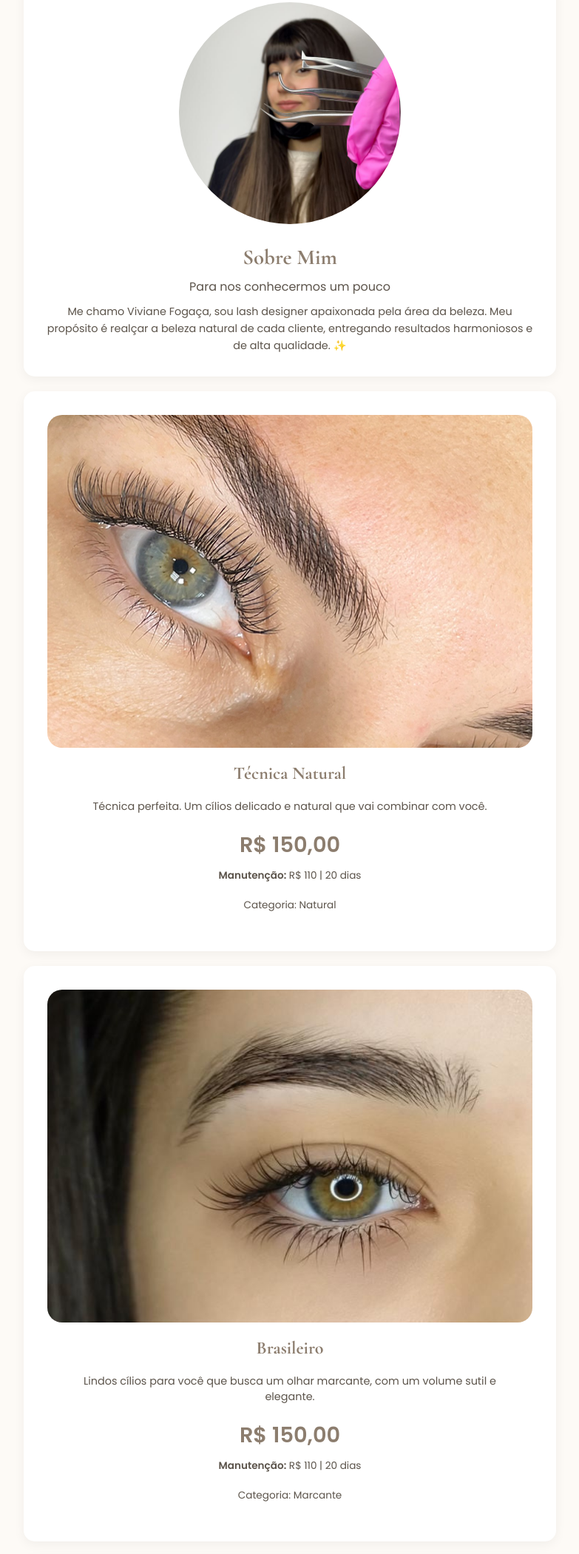
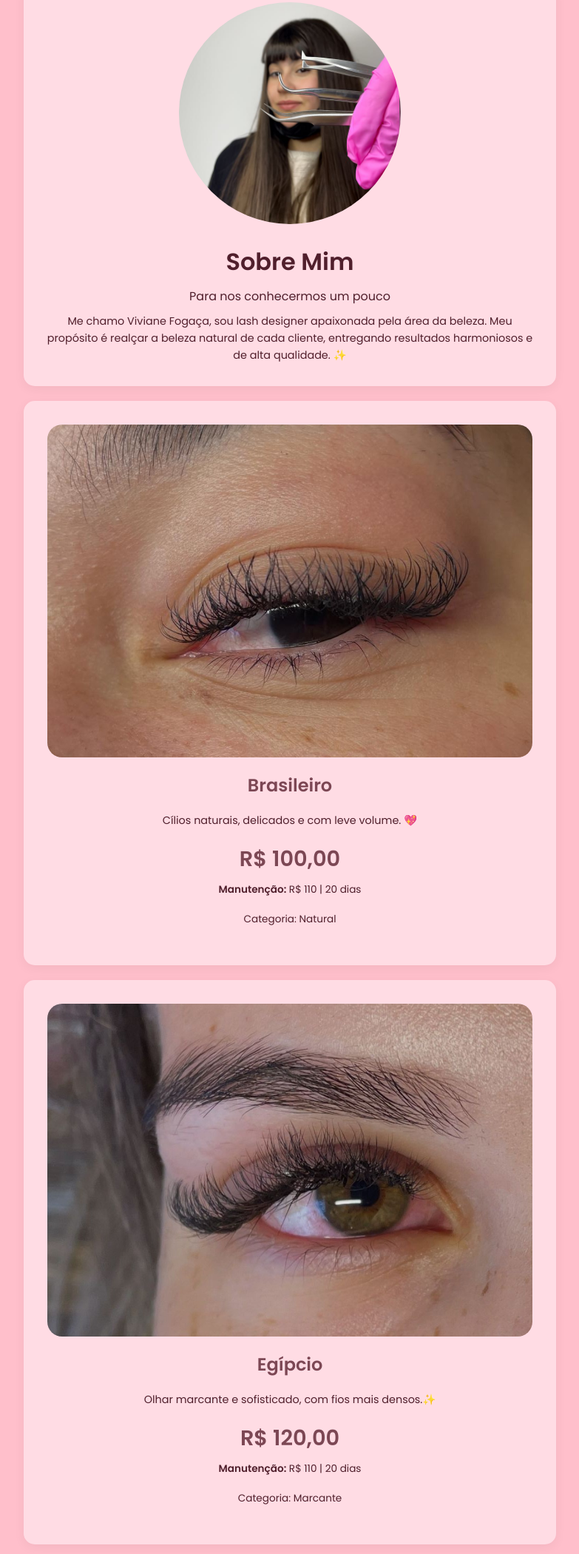
Before and after one commit to jian-19/Lash-Design-Vivi, a plain HTML site: page index.html in a window 1280 px wide. Shown: the part 359-2460 px from the top of the page at 74% size, without its empty margins (248-1031 px from the left). Drawn offline with nearby package versions, Linux system fonts and the light colour scheme.

Commit message:
add new colors and img

```diff
--- a/components/css/style.css
+++ b/components/css/style.css
@@ -1,9 +1,20 @@
-:root {
+/*:root {
     --bg-color: #fdfaf6;
     --card-bg-color: #ffffff;
     --text-color: #5c544b;
     --primary-color: #d3bca7;
     --heading-color: #8c7d6e;
+    --font-heading: 'Cormorant Garamond', serif;
+    --font-body: 'Poppins', sans-serif;
+}
+*/
+
+:root {
+    --bg-color: #ffbfcb;
+    --card-bg-color: #ffdce4; /* Branco para dar mais contraste e leveza */
+    --text-color: #501f2c;    /* Cor mais escura para garantir a legibilidade */
+    --primary-color: #a86f7b;
+    --heading-color: #7c4754;
     --font-heading: 'Cormorant Garamond', serif;
     --font-body: 'Poppins', sans-serif;
 }
@@ -71,11 +82,10 @@ body {
     margin-bottom: 20px;
 }
 
-h2 {
-    font-family: var(--font-heading);
-    color: var(--heading-color);
-    font-size: 1.8rem;
+h1 {
+    font-size: 2rem;
     margin-bottom: 10px;
+    font-weight: 900;
 }
 
 .bio {
@@ -102,8 +112,7 @@ h2 {
 }
 
 .service-card h3 {
-    font-family: var(--font-heading);
-    font-weight: 700;
+    font-weight: 800;
     color: var(--heading-color);
     font-size: 1.5rem;
     margin: 20px;
--- a/index.html
+++ b/index.html
@@ -22,7 +22,7 @@
 
         <section id="sobre" class="card">
             <img src="components/src/img/profile.jpeg" alt="Foto da profissional" class="profile-pic">
-            <h2>Sobre Mim</h2>
+            <h1>Sobre Mim</h1>
             <p>Para nos conhecermos um pouco</p>
             <p class="bio">
                 Me chamo Viviane Fogaça, sou lash designer apaixonada pela área da beleza.
@@ -31,11 +31,12 @@
         </section>
 
         <section id="servicos">
+
             <div class="card service-card">
-                <img class="service-img" src="components/src/img/natural.jpg" alt="Extensão de Cílios Natural">
-                <h3>Técnica Natural</h3>
-                <p class="service-desc">Técnica perfeita. Um cílios delicado e natural que vai combinar com você.</p>
-                <div class="price">R$ 150,00</div>
+                <img class="service-img" src="components/src/img/brasileiro.jpg" alt="Extensão de Cílios Brasileiro">
+                <h3>Brasileiro</h3>
+                <p class="service-desc">Cílios naturais, delicados e com leve volume. 💖</p>
+                <div class="price">R$ 100,00</div>
                 <div class="maintenance">
                     <strong>Manutenção:</strong> R$ 110 | 20 dias
                 </div>
@@ -43,10 +44,10 @@
             </div>
 
             <div class="card service-card">
-                <img class="service-img" src="components/src/img/brasileiro.jpeg" alt="Extensão de Cílios Brasileiro">
-                <h3>Brasileiro</h3>
-                <p class="service-desc">Lindos cílios para você que busca um olhar marcante, com um volume sutil e elegante.</p>
-                <div class="price">R$ 150,00</div>
+                <img class="service-img" src="components/src/img/egipsio.jpg" alt="Extensão de Cílios Egípcio">
+                <h3>Egípcio</h3>
+                <p class="service-desc">Olhar marcante e sofisticado, com fios mais densos.✨</p>
+                <div class="price">R$ 120,00</div>
                 <div class="maintenance">
                     <strong>Manutenção:</strong> R$ 110 | 20 dias
                 </div>
@@ -54,14 +55,36 @@
             </div>
 
             <div class="card service-card">
+                <img class="service-img" src="components/src/img/fox.jpg" alt="Extensão de Cílios Fox Eyes">
+                <h3>Fox Eyes (Olhar de Raposa)</h3>
+                <p class="service-desc">Cantos alongados, efeito de olhar puxadinho e sensual.🦊</p>
+                <div class="price">R$ 130,00</div>
+                <div class="maintenance">
+                    <strong>Manutenção:</strong> R$ 110 | 20 dias
+                </div>
+                <div class="category">Categoria: Efeito Delineado</div>
+            </div>
+
+            <div class="card service-card">
                 <img class="service-img" src="components/src/img/russo.jpg" alt="Extensão de Cílios Russo">
                 <h3>Russo</h3>
-                <p class="service-desc">Vamos chegar chegando! Um olhar volumoso e poderoso para quem ama destaque.</p>
+                <p class="service-desc">Fios bem cheios e volumosos, ideal pra quem ama destaque!❤‍🔥</p>
                 <div class="price">R$ 150,00</div>
                 <div class="maintenance">
                     <strong>Manutenção:</strong> R$ 110 | 20 dias
                 </div>
                 <div class="category">Categoria: Volumoso</div>
+            </div>
+
+            <div class="card service-card">
+                <img class="service-img" src="components/src/img/lash-lifting.jpg" alt="Extensão de Cílios Lash Lifting">
+                <h3>Lash Lifting</h3>
+                <p class="service-desc">Realce natural dos cílios, sem alongar — apenas curva e levanta!🌸</p>
+                <div class="price">R$ 95,00</div>
+                <div class="maintenance">
+                    <strong>Manutenção:</strong> R$ 110 | 20 dias
+                </div>
+                <div class="category">Categoria: Natural</div>
             </div>
         </section>
 
```
Also changed, not shown: components/src/img/brasileiro.jpeg (deleted), components/src/img/brasileiro.jpg (added), components/src/img/egipsio.jpg (added), components/src/img/fox.jpg (added), components/src/img/lash-lifting.jpg (added), components/src/img/logo.png, components/src/img/natural.jpg (deleted), components/src/img/russo.jpg.
